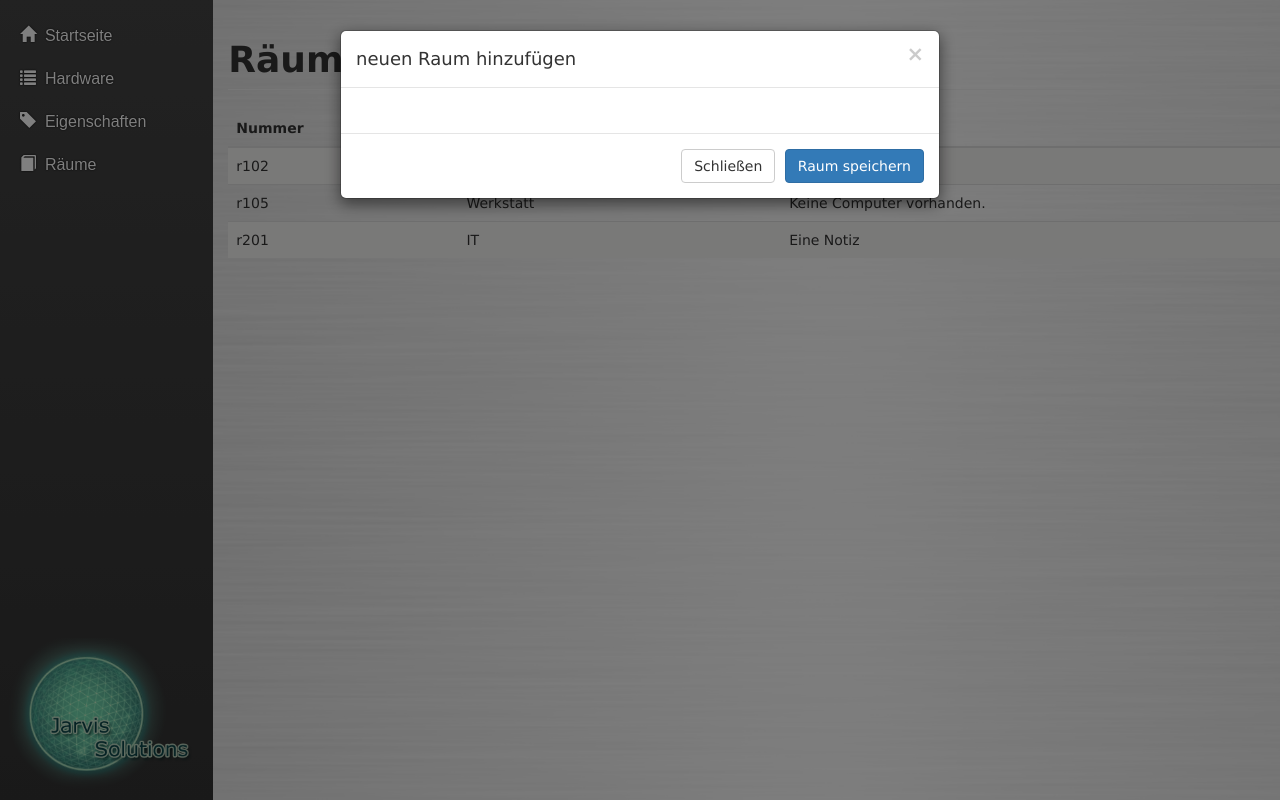
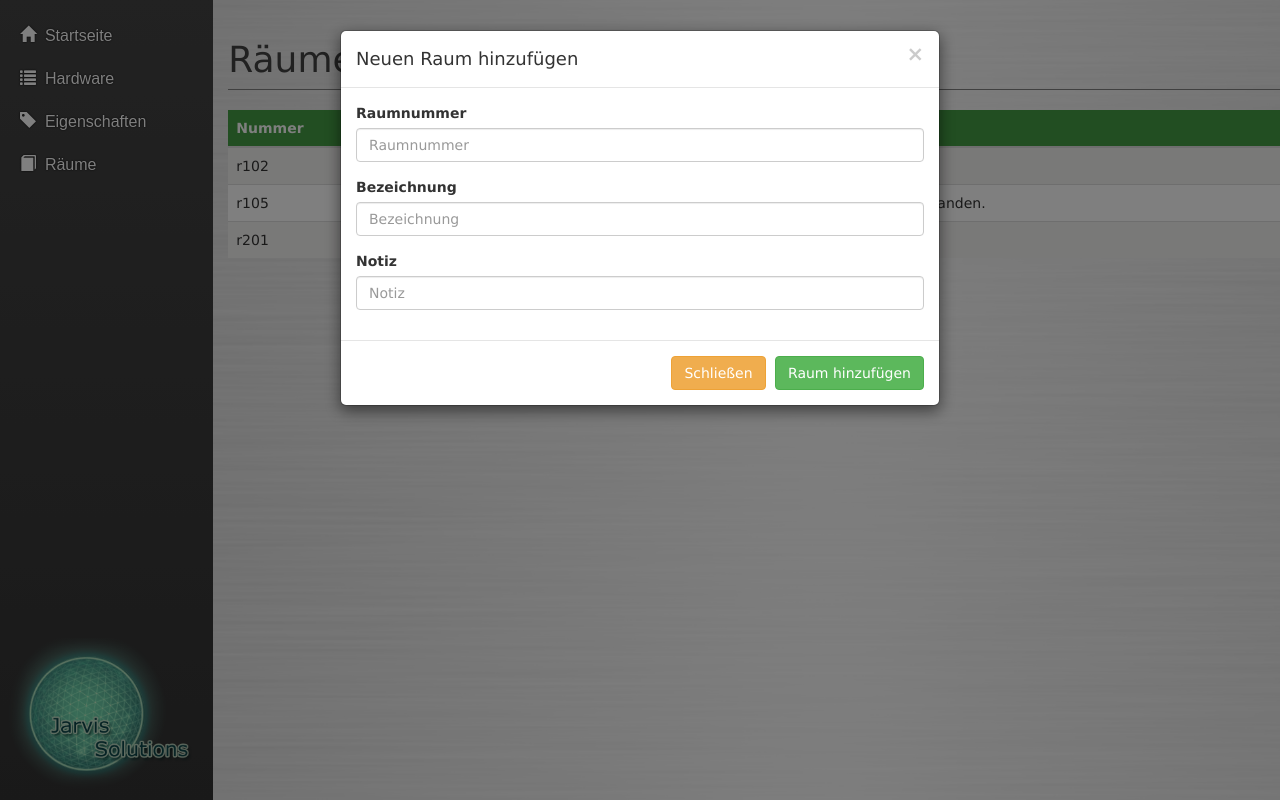
Before and after one commit to IFA11C/Verwaltung, a PHP site: page /rooms.php in a window 1280 px wide, after a click on "Neu". Run offline with PHP 8.4, Linux system fonts and the light colour scheme.

Commit message:
page-header angepasst allgemeine Anpassungen css

```diff
--- a/css/style.css
+++ b/css/style.css
@@ -11,14 +11,37 @@ html, body {
     user-select: none;
 }
 
-a:focus
-{
+a:focus, a:active {
+    outline: 0;
+}
+
+.btn, .btn:focus, .btn:active, .btn:before, .btn:after {
     outline: none;
+}
+
+input::-moz-focus-inner {
+  border: 0;
+}
+
+button::-moz-focus-inner {
+    border: 0;
 }
 
 a:hover {
     text-decoration: none;
     cursor: pointer;
+}
+
+thead
+{
+    //background-color: #424242;
+    background-color: #449D44;
+    color: #FFF;
+}
+
+tbody tr:nth-child(even)
+{
+    background-color: #FFF;
 }
 
 tbody tr:nth-child(odd)
@@ -146,6 +169,13 @@ h1, h2, h3 {
     background-color: #fff;
 }
 
+.page-header {
+    border-color: #808080;
+    font-weight: 300;
+    //color: #00998F;
+    color: #424242;
+}
+
 /*.form-control {
 	cursor: text;
 }*/
--- a/pages/rooms.php
+++ b/pages/rooms.php
@@ -60,7 +60,7 @@
                             </table>
 
                             <form style="text-align: right;">
-                                <button class="btn btn-success" type="button" data-toggle="modal" data-target="#modalAddRoom">Neu +</button>
+                                <button class="btn btn-success" type="button" data-toggle="modal" data-target="#modalAddRoom">Neu</button>
                             </form>
                         </div>
                         <!-- modal -->
@@ -69,18 +69,27 @@
                                 <div class="modal-content">
                                     <div class="modal-header">
                                         <button type="button" class="close" data-dismiss="modal" aria-label="Schließen"><span aria-hidden="true">&times;</span></button>
-                                        <h4 class="modal-title" id="meinModalLabel">neuen Raum hinzufügen</h4>
+                                        <h4 class="modal-title" id="meinModalLabel">Neuen Raum hinzufügen</h4>
                                     </div>
                                     <div class="modal-body">
                                         <form>
                                             <div class="form-group">
-
+                                                <label class="control-label" for="txtRaumnummer">Raumnummer</label>
+                                                <input type="text" placeholder="Raumnummer" id="txtRaumnummer" class="form-control" />
+                                            </div>
+                                            <div class="form-group">
+                                                <label class="control-label" for="txtBezeichnung">Bezeichnung</label>
+                                                <input type="text" placeholder="Bezeichnung" id="txtRaumnummer" class="form-control" />
+                                            </div>
+                                            <div class="form-group">
+                                                <label class="control-label" for="txtNotiz">Notiz</label>
+                                                <input type="text" placeholder="Notiz" id="txtRaumnummer" class="form-control" />
                                             </div>
                                         </form>
                                     </div>
                                     <div class="modal-footer">
-                                        <button type="button" class="btn btn-default" data-dismiss="modal">Schließen</button>
-                                        <button type="button" class="btn btn-primary">Raum speichern</button>
+                                        <button type="button" class="btn btn-warning" data-dismiss="modal">Schließen</button>
+                                        <button type="button" class="btn btn-success">Raum hinzufügen</button>
                                     </div>
                                 </div>
                             </div>
```
